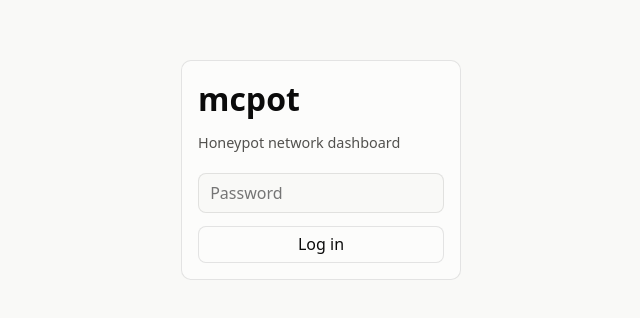
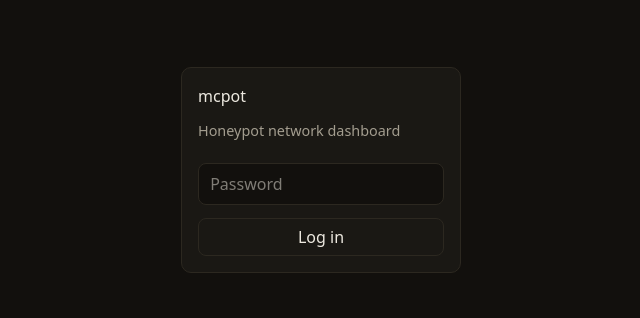
Before and after one commit to mja00/mcpot, a Vue app in the folder apps/web/: page /login in a window 1280 px wide. Shown: the part 174-492 px from the top of the page, without its empty margins (319-959 px from the left). Built offline with nearby package versions, Linux system fonts and the light colour scheme.

Commit message:
feat(web): add tailwind v4, fonts, dark-only theme tokens

```diff
--- a/apps/web/index.html
+++ b/apps/web/index.html
@@ -3,6 +3,8 @@
 	<head>
 		<meta charset="UTF-8" />
 		<meta name="viewport" content="width=device-width, initial-scale=1.0" />
+		<!-- Dark before any CSS loads, so native controls and the first paint don't flash light. -->
+		<meta name="color-scheme" content="dark" />
 		<title>mcpot — honeypot network</title>
 	</head>
 	<body>
--- a/apps/web/package.json
+++ b/apps/web/package.json
@@ -10,15 +10,20 @@
     "preview": "vite preview"
   },
   "dependencies": {
+    "@fontsource-variable/ibm-plex-sans": "^5.2.8",
+    "@fontsource/ibm-plex-mono": "^5.2.7",
     "@mcpot/shared": "workspace:*",
     "echarts": "^6.1.0",
     "pinia": "^2.3.0",
+    "reka-ui": "^2.10.1",
     "vue": "^3.5.13",
     "vue-echarts": "^8.0.1",
     "vue-router": "^5.1.0"
   },
   "devDependencies": {
+    "@tailwindcss/vite": "^4.3.2",
     "@vitejs/plugin-vue": "^5.2.1",
+    "tailwindcss": "^4.3.2",
     "vite": "^5.4.11",
     "vue-tsc": "^2.2.0"
   }
--- a/apps/web/src/main.ts
+++ b/apps/web/src/main.ts
@@ -2,6 +2,6 @@ import { createApp } from "vue";
 import { createPinia } from "pinia";
 import App from "./App.vue";
 import { router } from "./router";
-import "./styles.css";
+import "./styles/main.css";
 
 createApp(App).use(createPinia()).use(router).mount("#app");
--- a/apps/web/src/styles.css
+++ /dev/null
@@ -1,77 +0,0 @@
-/* Theme tokens from the dataviz reference palette (chrome/ink + two categorical series), light/dark. */
-:root {
-	--page: #f9f9f7;
-	--surface: #fcfcfb;
-	--text-primary: #0b0b0b;
-	--text-secondary: #52514e;
-	--muted: #898781;
-	--grid: #e1e0d9;
-	--border: rgba(11, 11, 11, 0.1);
-	--series-status: #2a78d6;
-	--series-login: #1baf7a;
-	--good: #0ca30c;
-	--critical: #d03b3b;
-}
-@media (prefers-color-scheme: dark) {
-	:root {
-		--page: #0d0d0d;
-		--surface: #1a1a19;
-		--text-primary: #ffffff;
-		--text-secondary: #c3c2b7;
-		--muted: #898781;
-		--grid: #2c2c2a;
-		--border: rgba(255, 255, 255, 0.1);
-		--series-status: #3987e5;
-		--series-login: #199e70;
-		--good: #0ca30c;
-		--critical: #d03b3b;
-	}
-}
-
-* {
-	box-sizing: border-box;
-}
-body {
-	margin: 0;
-	font-family: system-ui, -apple-system, "Segoe UI", sans-serif;
-	background: var(--page);
-	color: var(--text-primary);
-}
-
-.card {
-	background: var(--surface);
-	border: 1px solid var(--border);
-	border-radius: 10px;
-	padding: 1rem;
-}
-table {
-	width: 100%;
-	border-collapse: collapse;
-	font-variant-numeric: tabular-nums;
-}
-th,
-td {
-	text-align: left;
-	padding: 0.45rem 0.7rem;
-	border-bottom: 1px solid var(--grid);
-	font-size: 0.9rem;
-}
-th {
-	color: var(--muted);
-	font-weight: 600;
-}
-a {
-	color: var(--series-status);
-}
-button {
-	font: inherit;
-	cursor: pointer;
-	border-radius: 8px;
-	border: 1px solid var(--border);
-	background: var(--surface);
-	color: var(--text-primary);
-	padding: 0.4rem 0.8rem;
-}
-button:hover {
-	border-color: var(--muted);
-}
--- /dev/null
+++ b/apps/web/src/styles/main.css
@@ -0,0 +1,104 @@
+@import "tailwindcss";
+@import "@fontsource-variable/ibm-plex-sans";
+@import "@fontsource/ibm-plex-mono/400.css";
+@import "@fontsource/ibm-plex-mono/600.css";
+
+/*
+ * Dark-only honeypot theme: warm charcoal chrome, honey-amber as the single attention color
+ * (logins, live activity, warnings), steel blue for status-ping background noise.
+ * `static` so chart-only tokens survive Tailwind's pruning — ECharts reads them via
+ * getComputedStyle, which the build can't see.
+ */
+@theme static {
+	--color-*: initial;
+	--color-page: #12100d;
+	--color-surface: #1a1814;
+	--color-raised: #211e19;
+	--color-line: #2c2820;
+	--color-grid: #26231d;
+	--color-ink: #ede9e0;
+	--color-ink-secondary: #a39d8f;
+	--color-ink-muted: #6f695c;
+	--color-accent: #e8a33d;
+	--color-series-status: #6c9bd1;
+	--color-series-login: #e8a33d;
+	--color-good: #56b380;
+	--color-warn: #e8a33d;
+	--color-critical: #d96a57;
+
+	--font-sans: "IBM Plex Sans Variable", system-ui, sans-serif;
+	--font-mono: "IBM Plex Mono", ui-monospace, monospace;
+}
+
+@layer base {
+	:root {
+		color-scheme: dark;
+	}
+	body {
+		margin: 0;
+		background: var(--color-page);
+		color: var(--color-ink);
+		font-family: var(--font-sans);
+	}
+	:focus-visible {
+		outline: 2px solid var(--color-accent);
+		outline-offset: 2px;
+	}
+}
+
+/*
+ * Legacy shim — keeps the not-yet-rebuilt views rendering while the redesign lands view by view.
+ * Removed once every view is on Tailwind utilities.
+ */
+@layer base {
+	:root {
+		--page: var(--color-page);
+		--surface: var(--color-surface);
+		--text-primary: var(--color-ink);
+		--text-secondary: var(--color-ink-secondary);
+		--muted: var(--color-ink-muted);
+		--grid: var(--color-grid);
+		--border: var(--color-line);
+		--series-status: var(--color-series-status);
+		--series-login: var(--color-series-login);
+		--good: var(--color-good);
+		--critical: var(--color-critical);
+	}
+	.card {
+		background: var(--surface);
+		border: 1px solid var(--border);
+		border-radius: 10px;
+		padding: 1rem;
+	}
+	table {
+		width: 100%;
+		border-collapse: collapse;
+		font-variant-numeric: tabular-nums;
+	}
+	th,
+	td {
+		text-align: left;
+		padding: 0.45rem 0.7rem;
+		border-bottom: 1px solid var(--grid);
+		font-size: 0.9rem;
+	}
+	th {
+		color: var(--muted);
+		font-weight: 600;
+	}
+	a {
+		color: var(--series-status);
+	}
+	button {
+		font: inherit;
+		cursor: pointer;
+		border-radius: 8px;
+		border: 1px solid var(--border);
+		background: var(--surface);
+		color: var(--text-primary);
+		padding: 0.4rem 0.8rem;
+	}
+	button:hover {
+		border-color: var(--muted);
+	}
+}
--- a/apps/web/vite.config.ts
+++ b/apps/web/vite.config.ts
@@ -1,10 +1,11 @@
 import { defineConfig } from "vite";
 import vue from "@vitejs/plugin-vue";
+import tailwindcss from "@tailwindcss/vite";
 
 // Dev proxy forwards /v1 to the central server (same-origin, no CORS). The browser now sends its own
 // session token from the login flow, so the proxy no longer injects credentials.
 export default defineConfig({
-	plugins: [vue()],
+	plugins: [vue(), tailwindcss()],
 	server: {
 		proxy: {
 			"/v1": {
```
Also changed, not shown: 1 other file (tests, documents, lock files or other folders).
